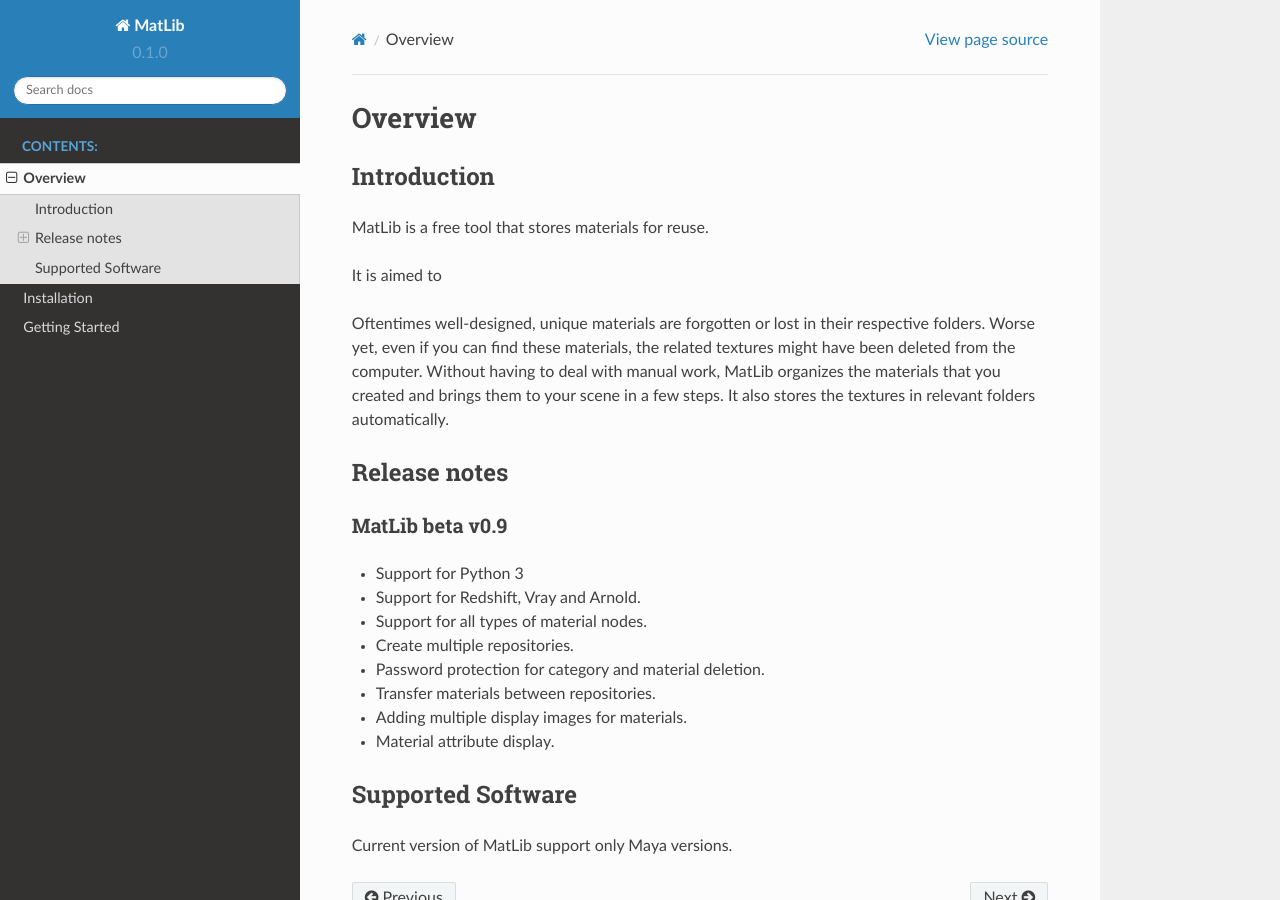
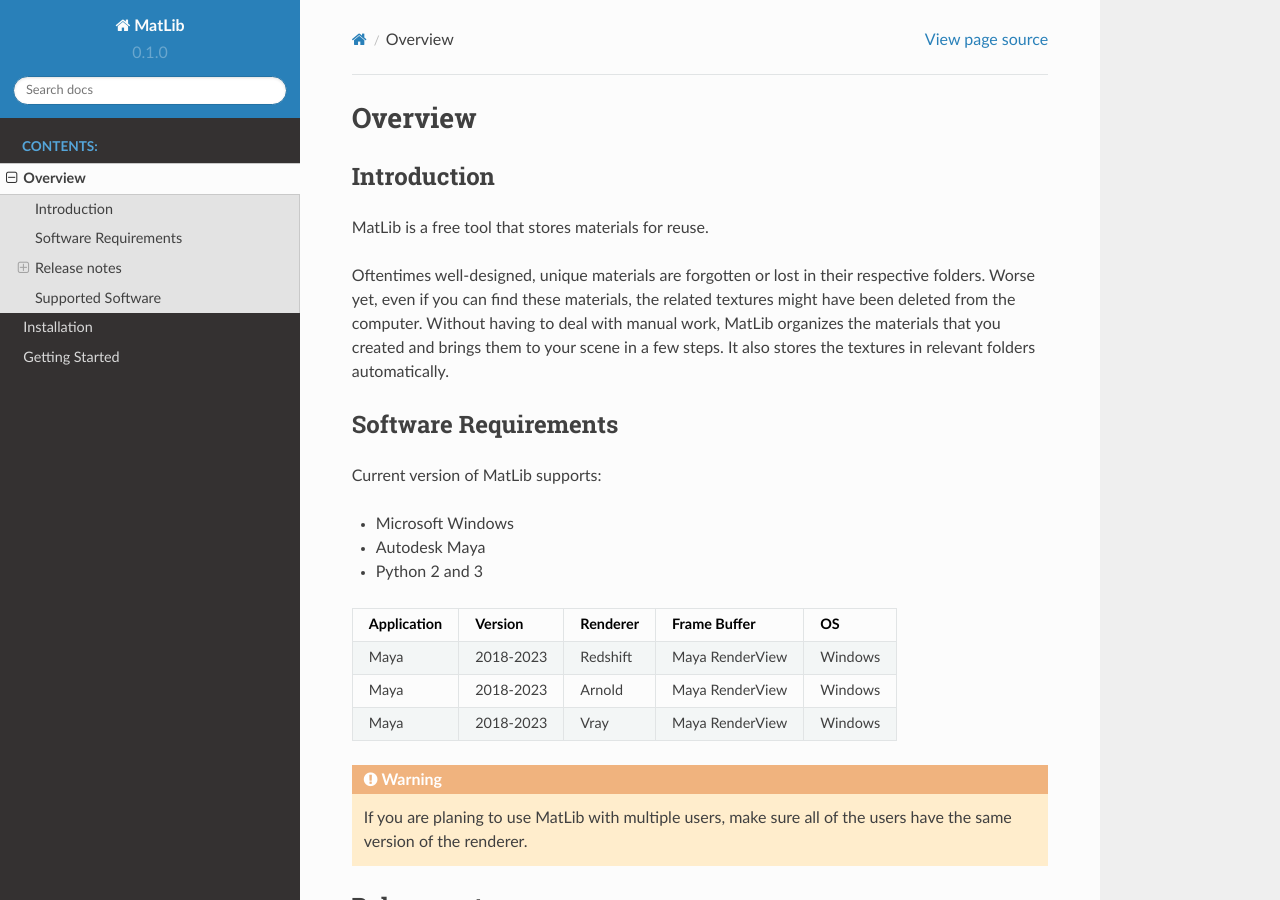
Before and after one commit to erdemirci/MatLib, a Sphinx documentation site: the page built from docs/source/overview.rst, in a window 1280 px wide and 900 px high. Built offline with Sphinx 7.4.7 and the Read the Docs theme 2.0.0, drawn with Linux system fonts in a browser that asks for light colours.

Commit message:
Update overview.rst

```diff
--- a/docs/source/overview.rst
+++ b/docs/source/overview.rst
@@ -6,10 +6,30 @@
 
 MatLib is a free tool that stores materials for reuse.
 
-It is aimed to
 
 Oftentimes well-designed, unique materials are forgotten or lost in their respective folders. Worse yet, even if you can find these materials, the related textures might have been deleted from the computer.
 Without having to deal with manual work, MatLib organizes the materials that you created and brings them to your scene in a few steps. It also stores the textures in relevant folders automatically.
+
+
+Software Requirements
+====
+
+Current version of MatLib supports:
+
+* Microsoft Windows
+* Autodesk Maya
+* Python 2 and 3
+
+============  ==========  ========  ===============   ========
+Application     Version   Renderer  Frame Buffer      OS
+============  ==========  ========  ===============   ========
+Maya          2018-2023   Redshift  Maya RenderView   Windows
+Maya          2018-2023   Arnold    Maya RenderView   Windows
+Maya          2018-2023   Vray      Maya RenderView   Windows
+============  ==========  ========  ===============   ========
+
+.. warning::
+   If you are planing to use MatLib with multiple users, make sure all of the users have the same version of the renderer.
 
 
 Release notes
```
